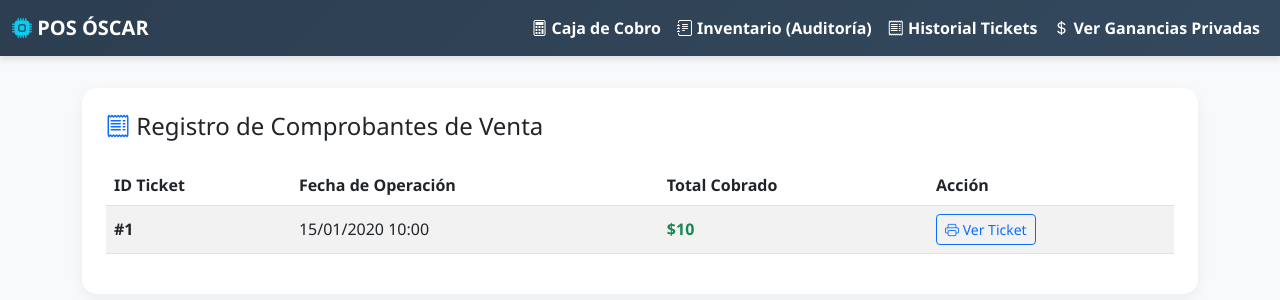
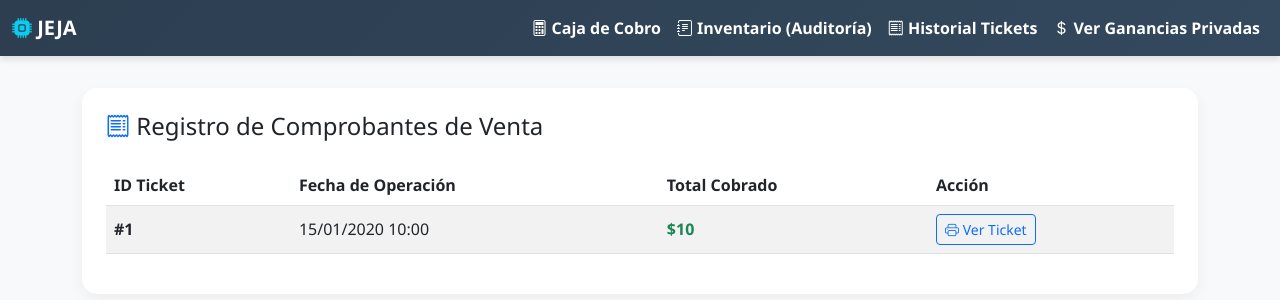
Before and after one commit to oscarlo-lgtm/punto-de-venta, a Flask app: page /tickets in a window 1280 px wide. Shown: the top 300 px of the page. Run offline with Flask 3, Linux system fonts and the light colour scheme; a database or web service that is not in the repository returns one stand-in record (values such as "Sample title"); some libraries are stand-ins or nearby versions.

Commit message:
Update tickets.html

```diff
--- a/templates/tickets.html
+++ b/templates/tickets.html
@@ -3,7 +3,7 @@
 <head>
     <meta charset="UTF-8">
     <meta name="viewport" content="width=device-width, initial-scale=1.0">
-    <title>Historial de Tickets</title>
+    <title>Historial de Tickets - JEJA</title>
     <link href="https://cdn.jsdelivr.net/npm/bootstrap@5.3.0/dist/css/bootstrap.min.css" rel="stylesheet">
     <link rel="stylesheet" href="https://cdn.jsdelivr.net/npm/bootstrap-icons@1.10.5/font/bootstrap-icons.css">
     <style>
@@ -17,7 +17,8 @@
 
     <nav class="navbar navbar-expand-lg navbar-custom mb-4">
         <div class="container-fluid">
-            <a class="navbar-brand" href="/"><i class="bi bi-cpu-fill text-info"></i> POS ÓSCAR</a>
+            <!-- Actualización de Marca Corporativa -->
+            <a class="navbar-brand" href="/"><i class="bi bi-cpu-fill text-info"></i> JEJA</a>
             <div class="navbar-nav ms-auto">
                 <a class="nav-link" href="/"><i class="bi bi-calculator"></i> Caja de Cobro</a>
                 <a class="nav-link" href="/inventario"><i class="bi bi-journal-text"></i> Inventario (Auditoría)</a>
```
